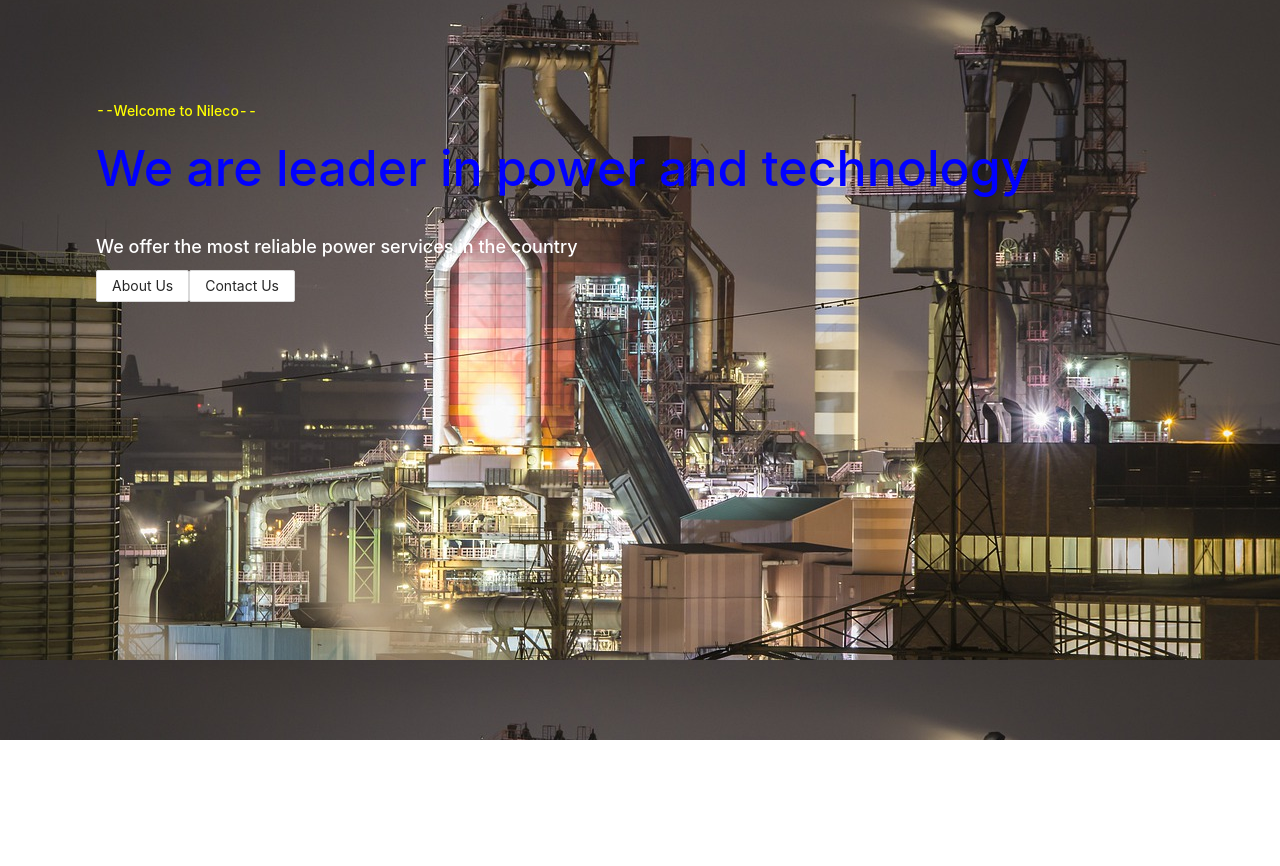
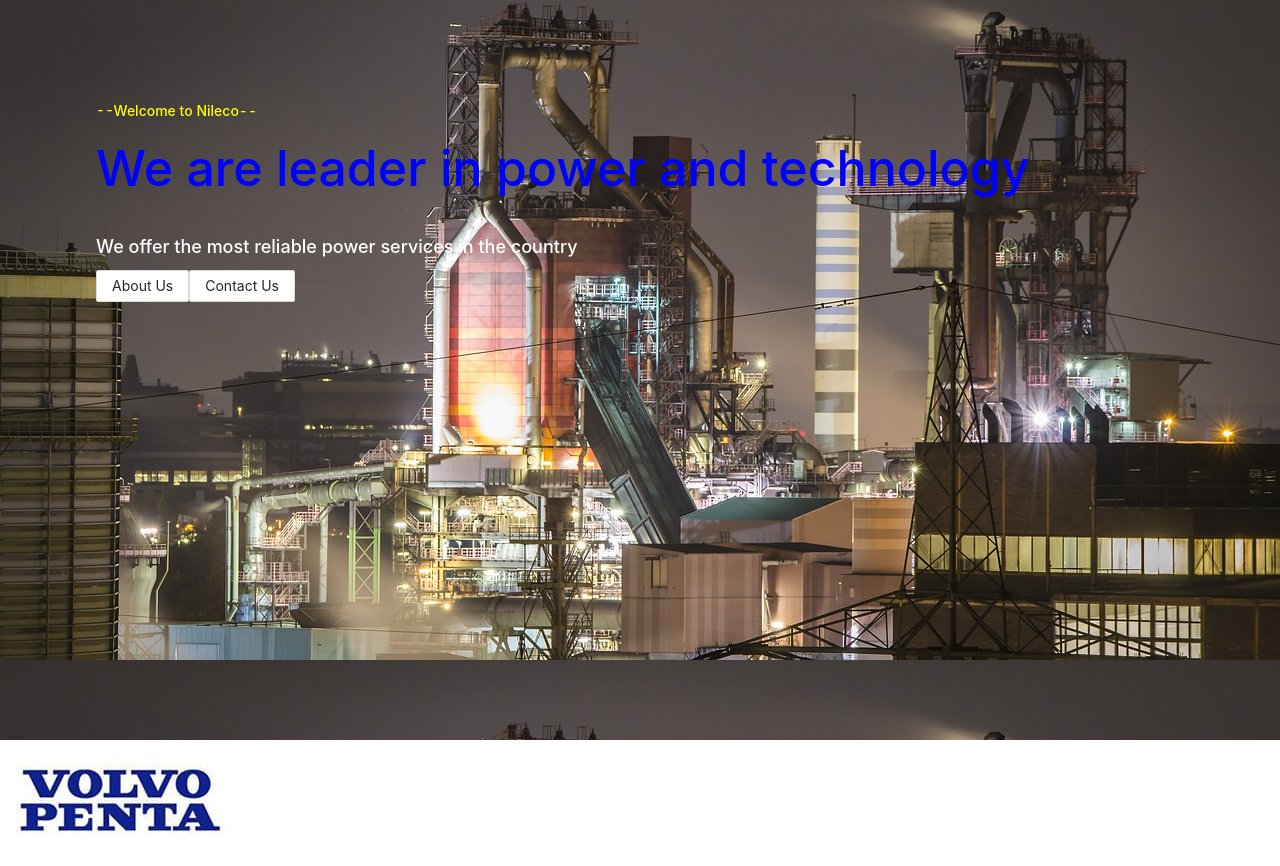
Before and after one commit to liferacer23/special-guacamole, a Next.js app: page / in a window 1280 px wide. Shown: the part 188-1054 px from the top of the page. Before the commit the page ends 928 px from the top, so only its background shows below. Built offline with nearby package versions, Linux system fonts and the light colour scheme.

Commit message:
volva section

```diff
--- a/pages/index.js
+++ b/pages/index.js
@@ -3,6 +3,8 @@ import Head from "next/head";
 import NavBar from "../components/navbar";
 import styled from "styled-components";
 import Button from "antd/lib/button";
+import Image from "next/image";
+import volva from '../assets/vol.jpg';
 const HeaderContainer = styled.div``;
 
 
@@ -33,6 +35,9 @@ export default function Home() {
           </div>
         </div>
       </HeaderContainer>
+      <div className={styles.whiteSection}>
+<Image src={volva}/>
+      </div>
     </>
   );
 }
--- a/styles/Home.module.css
+++ b/styles/Home.module.css
@@ -18,3 +18,9 @@ align-items:center;
 justify-content:center;
 gap:3rem;
 };
+.whiteSection{
+  width:100%;
+  background:#fff;
+  height:20rem;
+  padding:1rem;
+}
```
Also changed, not shown: assets/vol.jpg (added).
